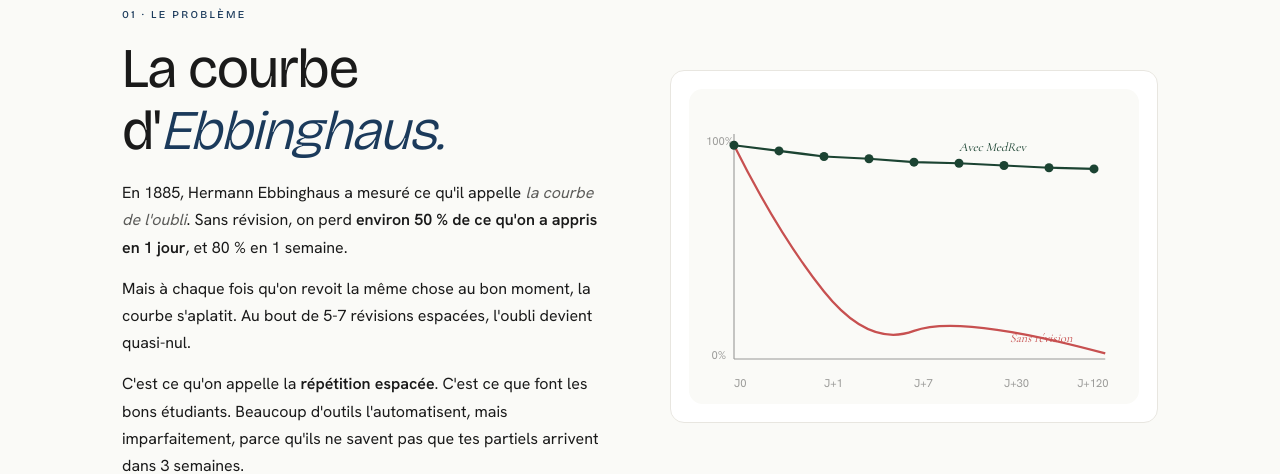
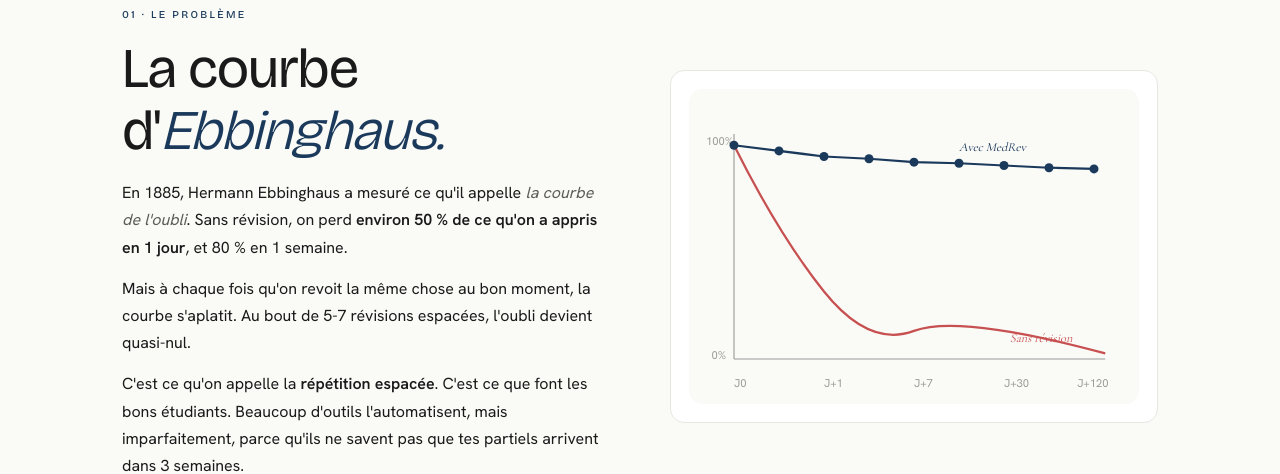
Before and after one commit to Axman1ak/MedRev, a Next.js app: page /methode in a window 1280 px wide. Shown: the part 762-1236 px from the top of the page. Built offline with nearby package versions, Linux system fonts and the light colour scheme.

Commit message:
Add files via upload

```diff
--- a/src/app/error.tsx
+++ b/src/app/error.tsx
@@ -45,7 +45,7 @@ export default function GlobalError({
             marginBottom: 32,
           }}
         >
-          Med<span style={{ color: '#2D6A4F' }}>·Rev</span>
+          Med<span style={{ color: '#2C5F8A' }}>·Rev</span>
         </div>
 
         <div
@@ -105,7 +105,7 @@ export default function GlobalError({
             onClick={() => reset()}
             style={{
               padding: '12px 22px',
-              background: '#1B4332',
+              background: '#1B3A5B',
               color: '#FFFFFF',
               border: 'none',
               borderRadius: 9,
--- a/src/app/globals.css
+++ b/src/app/globals.css
@@ -118,8 +118,8 @@ html, body {
   --bg3: #edeae3;
   --card: #ffffff;
   --border: #e2dfd8;
-  --accent: #2d6a4f;
-  --accent2: #1b4332;
+  --accent: #2C5F8A;
+  --accent2: #1B3A5B;
   --accent3: #f59e6b;
   --danger: #dc2626;
   --gold: #d97706;
@@ -162,7 +162,7 @@ body {
   font-family: 'DM Sans', sans-serif;
 }
 .nav-item:hover { background: var(--bg3); color: var(--t1); }
-.nav-item.active { background: rgba(45,106,79,.1); color: var(--accent); font-weight: 600; }
+.nav-item.active { background: rgba(44,95,138,.1); color: var(--accent); font-weight: 600; }
 
 .btn {
   display: inline-flex;
@@ -224,8 +224,8 @@ body {
   font-weight: 600;
   border: 1px solid transparent;
 }
-.badge-sys { background: rgba(45,106,79,.08); color: var(--accent); border-color: rgba(45,106,79,.2); }
-.badge-done { background: rgba(27,67,50,.08); color: var(--accent2); border-color: rgba(27,67,50,.2); }
+.badge-sys { background: rgba(44,95,138,.08); color: var(--accent); border-color: rgba(44,95,138,.2); }
+.badge-done { background: rgba(27,58,91,.08); color: var(--accent2); border-color: rgba(27,58,91,.2); }
 .badge-ai { background: rgba(109,40,217,.08); color: var(--purple); border-color: rgba(109,40,217,.2); }
 .badge-pro { background: var(--gold); color: #fff; font-size: 10px; padding: 1px 6px; border-radius: 4px; }
 
--- a/src/app/methode/page.tsx
+++ b/src/app/methode/page.tsx
@@ -82,17 +82,17 @@ export default function MethodePage() {
               <text x="285" y="225" fontFamily="Cormorant Garamond,serif" fontStyle="italic" fontSize="11" fill="#C75050">Sans révision</text>
 
               {/* Avec MedRev (vert) — points */}
-              <circle cx="40" cy="50" r="4" fill="#1B4332" />
-              <circle cx="80" cy="55" r="4" fill="#1B4332" />
-              <circle cx="120" cy="60" r="4" fill="#1B4332" />
-              <circle cx="160" cy="62" r="4" fill="#1B4332" />
-              <circle cx="200" cy="65" r="4" fill="#1B4332" />
-              <circle cx="240" cy="66" r="4" fill="#1B4332" />
-              <circle cx="280" cy="68" r="4" fill="#1B4332" />
-              <circle cx="320" cy="70" r="4" fill="#1B4332" />
-              <circle cx="360" cy="71" r="4" fill="#1B4332" />
-              <path d="M 40 50 L 80 55 L 120 60 L 160 62 L 200 65 L 240 66 L 280 68 L 320 70 L 360 71" stroke="#1B4332" strokeWidth="2" fill="none" />
-              <text x="240" y="55" fontFamily="Cormorant Garamond,serif" fontStyle="italic" fontSize="11" fill="#1B4332">Avec MedRev</text>
+              <circle cx="40" cy="50" r="4" fill="#1B3A5B" />
+              <circle cx="80" cy="55" r="4" fill="#1B3A5B" />
+              <circle cx="120" cy="60" r="4" fill="#1B3A5B" />
+              <circle cx="160" cy="62" r="4" fill="#1B3A5B" />
+              <circle cx="200" cy="65" r="4" fill="#1B3A5B" />
+              <circle cx="240" cy="66" r="4" fill="#1B3A5B" />
+              <circle cx="280" cy="68" r="4" fill="#1B3A5B" />
+              <circle cx="320" cy="70" r="4" fill="#1B3A5B" />
+              <circle cx="360" cy="71" r="4" fill="#1B3A5B" />
+              <path d="M 40 50 L 80 55 L 120 60 L 160 62 L 200 65 L 240 66 L 280 68 L 320 70 L 360 71" stroke="#1B3A5B" strokeWidth="2" fill="none" />
+              <text x="240" y="55" fontFamily="Cormorant Garamond,serif" fontStyle="italic" fontSize="11" fill="#1B3A5B">Avec MedRev</text>
             </svg>
           </div>
         </div>
--- a/src/app/not-found.tsx
+++ b/src/app/not-found.tsx
@@ -34,7 +34,7 @@ export default function NotFound() {
             marginBottom: 32,
           }}
         >
-          Med<span style={{ color: '#2D6A4F' }}>·Rev</span>
+          Med<span style={{ color: '#2C5F8A' }}>·Rev</span>
         </div>
 
         <div
@@ -42,7 +42,7 @@ export default function NotFound() {
             fontFamily: "var(--font-bricolage), serif",
             fontSize: 88,
             fontWeight: 500,
-            color: '#1B4332',
+            color: '#1B3A5B',
             lineHeight: 1,
             marginBottom: 18,
             letterSpacing: '-0.04em',
@@ -83,7 +83,7 @@ export default function NotFound() {
             style={{
               display: 'inline-block',
               padding: '12px 22px',
-              background: '#1B4332',
+              background: '#1B3A5B',
               color: '#FFFFFF',
               textDecoration: 'none',
               borderRadius: 9,
--- a/src/app/opengraph-image.tsx
+++ b/src/app/opengraph-image.tsx
@@ -64,7 +64,7 @@ export default async function Image() {
             right: 0,
             bottom: 0,
             background:
-              'radial-gradient(ellipse 60% 40% at 50% 30%, rgba(45, 106, 79, 0.15) 0%, transparent 65%)',
+              'radial-gradient(ellipse 60% 40% at 50% 30%, rgba(44, 95, 138, 0.15) 0%, transparent 65%)',
           }}
         />
 
@@ -83,7 +83,7 @@ export default async function Image() {
             textTransform: 'uppercase',
           }}
         >
-          MED·<span style={{ color: '#2D6A4F' }}>REV</span>
+          MED·<span style={{ color: '#2C5F8A' }}>REV</span>
         </div>
 
         {/* Badge kicker */}
@@ -93,11 +93,11 @@ export default async function Image() {
             alignItems: 'center',
             padding: '10px 24px',
             background: '#DDECE3',
-            border: '1px solid rgba(45, 106, 79, 0.25)',
+            border: '1px solid rgba(44, 95, 138, 0.25)',
             borderRadius: 999,
             fontSize: 16,
             fontWeight: 500,
-            color: '#1B4332',
+            color: '#1B3A5B',
             letterSpacing: 3,
             textTransform: 'uppercase',
             marginBottom: 36,
@@ -123,7 +123,7 @@ export default async function Image() {
           }}
         >
           <span>Tes cours, tes QCM,</span>
-          <span style={{ fontStyle: 'italic', color: '#1B4332' }}>ton planning.</span>
+          <span style={{ fontStyle: 'italic', color: '#1B3A5B' }}>ton planning.</span>
         </div>
 
         {/* Subtitle italique */}
--- a/src/components/OnboardingTour.tsx
+++ b/src/components/OnboardingTour.tsx
@@ -725,7 +725,7 @@ export default function OnboardingTour({
             <div className="ont-celebration-mark" aria-hidden="true">
               <svg viewBox="0 0 64 64" width="64" height="64">
                 <circle cx="32" cy="32" r="28" fill="#D8EAE0" />
-                <path d="M20 33 L29 42 L46 22" stroke="#1B4332" strokeWidth="3.5" fill="none" strokeLinecap="round" strokeLinejoin="round" />
+                <path d="M20 33 L29 42 L46 22" stroke="#1B3A5B" strokeWidth="3.5" fill="none" strokeLinecap="round" strokeLinejoin="round" />
               </svg>
             </div>
             <h3 className="ont-celebration-title">{cur.title(firstName)}</h3>
--- a/src/components/ReviewModal.tsx
+++ b/src/components/ReviewModal.tsx
@@ -674,7 +674,7 @@ export default function ReviewModal({
                       type="button"
                       onClick={() => void transcribeVideo()}
                       style={{
-                        background: 'none', border: 'none', color: '#2D6A4F',
+                        background: 'none', border: 'none', color: '#2C5F8A',
                         cursor: 'pointer', fontSize: 12, textDecoration: 'underline',
                         padding: 0, fontFamily: 'inherit', fontStyle: 'inherit',
                       }}
@@ -682,7 +682,7 @@ export default function ReviewModal({
                   </>
                 ) : media.transcript && media.transcript.length > 0 ? (
                   <>
-                    <span style={{ color: '#2D6A4F' }}>{'✓'}</span>
+                    <span style={{ color: '#2C5F8A' }}>{'✓'}</span>
                     Transcript prêt · {media.transcript.length} segments
                     <button
                       type="button"
@@ -702,7 +702,7 @@ export default function ReviewModal({
                       type="button"
                       onClick={() => void transcribeVideo()}
                       style={{
-                        background: 'none', border: 'none', color: '#2D6A4F',
+                        background: 'none', border: 'none', color: '#2C5F8A',
                         cursor: 'pointer', fontSize: 12, textDecoration: 'underline',
                         padding: 0, fontFamily: 'inherit', fontStyle: 'inherit',
                       }}
```
Also changed, not shown: src/components/onboarding-tour.css (+9 -9 lines).
